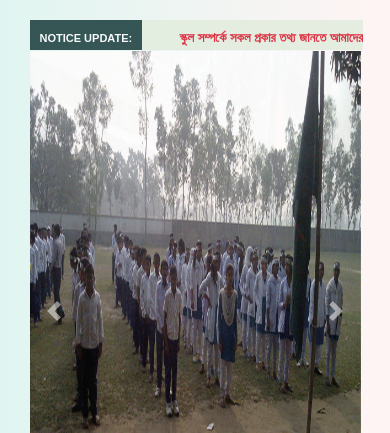
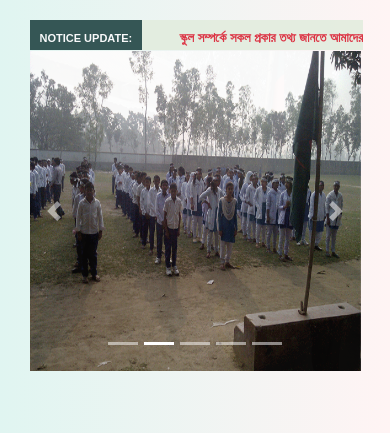
Before and after one commit to rajibcsit/school-website-frontend, a plain HTML site: page index.html in a window 390 px wide. Shown: the part 290-723 px from the top of the page. Drawn offline with Linux system fonts and the light colour scheme.

Commit message:
update slider image

```diff
--- a/css/style.css
+++ b/css/style.css
@@ -591,6 +591,9 @@ a {
   .footer-bottom {
     flex-direction: column;
   }
+  .carousel-item img {
+    height: 320px !important;
+  }
 }
 @media (max-width: 487px) {
   .footer-top-header {
```
